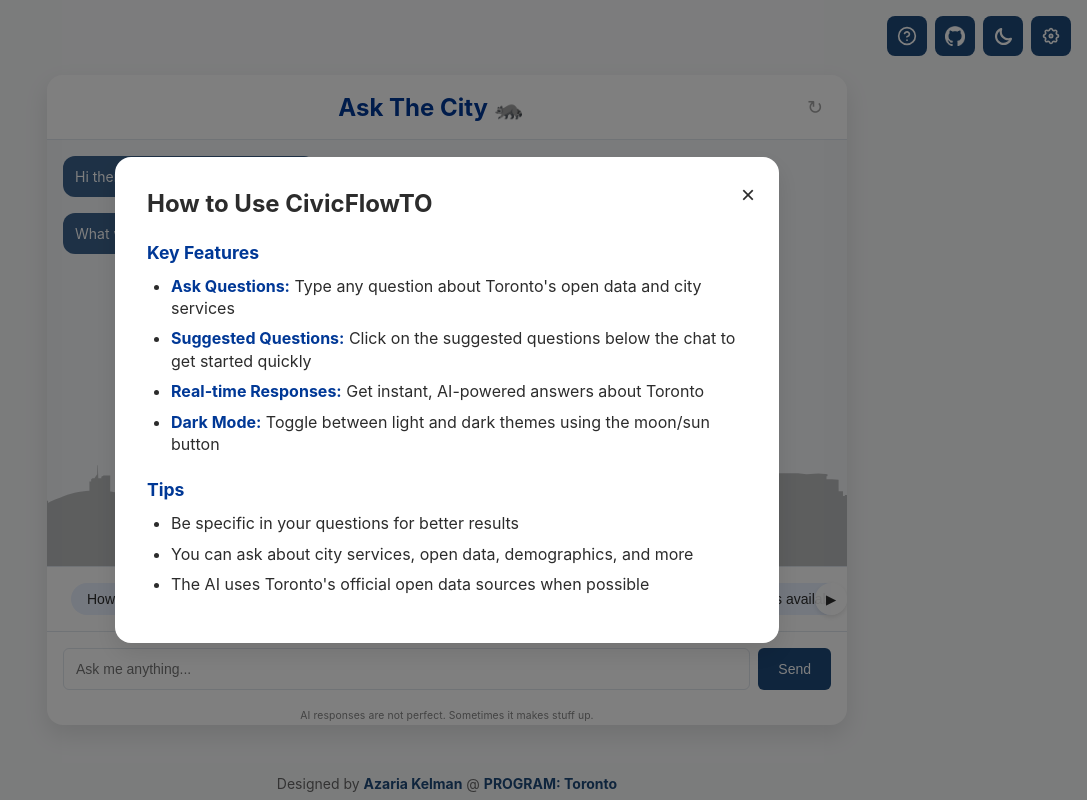
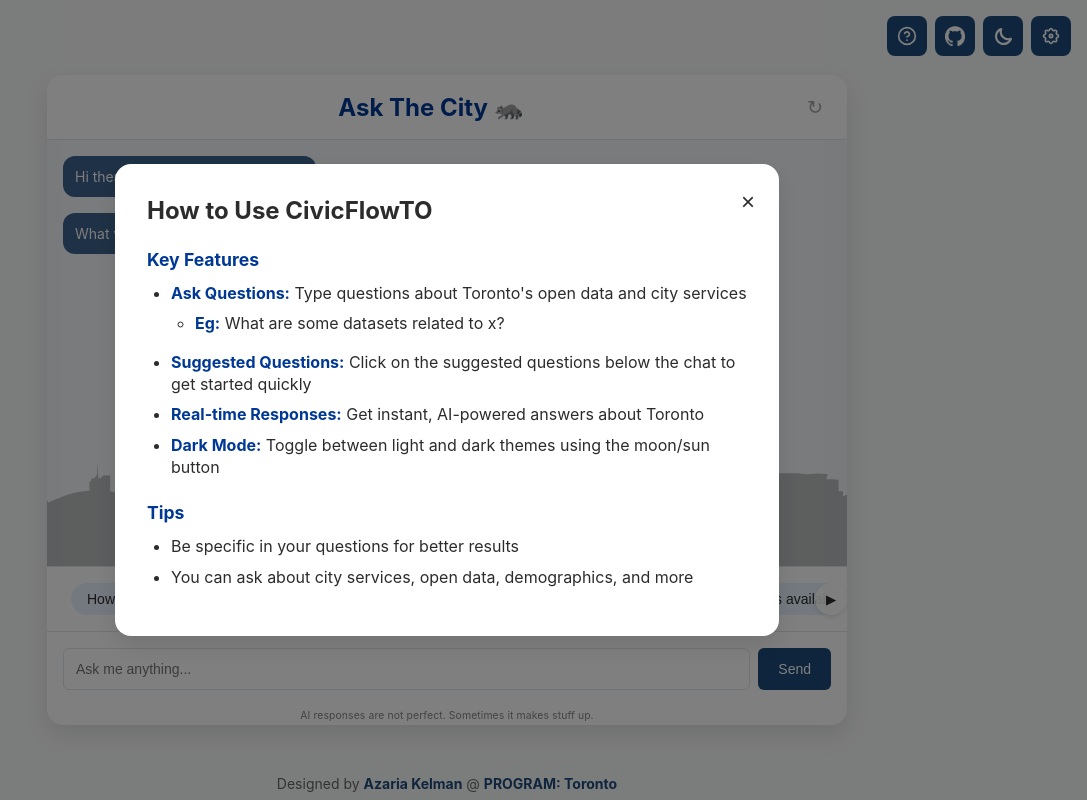
Before and after one commit to azariak/CivicFlow, a React (Vite) app: page / in a window 1280 px wide. Both pictures are taken after a click on the button 1100 px from the left and 36 px from the top of the page. Shown: the whole page, without its empty margins (193-1280 px from the left). Built offline with nearby package versions, Linux system fonts and the light colour scheme.

Commit message:
Updated help menu content

```diff
--- a/src/helpContent.jsx
+++ b/src/helpContent.jsx
@@ -6,7 +6,11 @@ export function HelpContent() {
       <div className="popup-section">
         <h4>Key Features</h4>
         <ul>
-          <li><strong>Ask Questions:</strong> Type any question about Toronto's open data and city services</li>
+          <li><strong>Ask Questions:</strong> Type questions about Toronto's open data and city services
+            <ul>
+              <li><strong>Eg:</strong> What are some datasets related to x? </li>
+            </ul>
+          </li>
           <li><strong>Suggested Questions:</strong> Click on the suggested questions below the chat to get started quickly</li>
           <li><strong>Real-time Responses:</strong> Get instant, AI-powered answers about Toronto</li>
           <li><strong>Dark Mode:</strong> Toggle between light and dark themes using the moon/sun button</li>
@@ -17,7 +21,6 @@ export function HelpContent() {
         <ul>
           <li>Be specific in your questions for better results</li>
           <li>You can ask about city services, open data, demographics, and more</li>
-          <li>The AI uses Toronto's official open data sources when possible</li>
         </ul>
       </div>
     </div>
```
